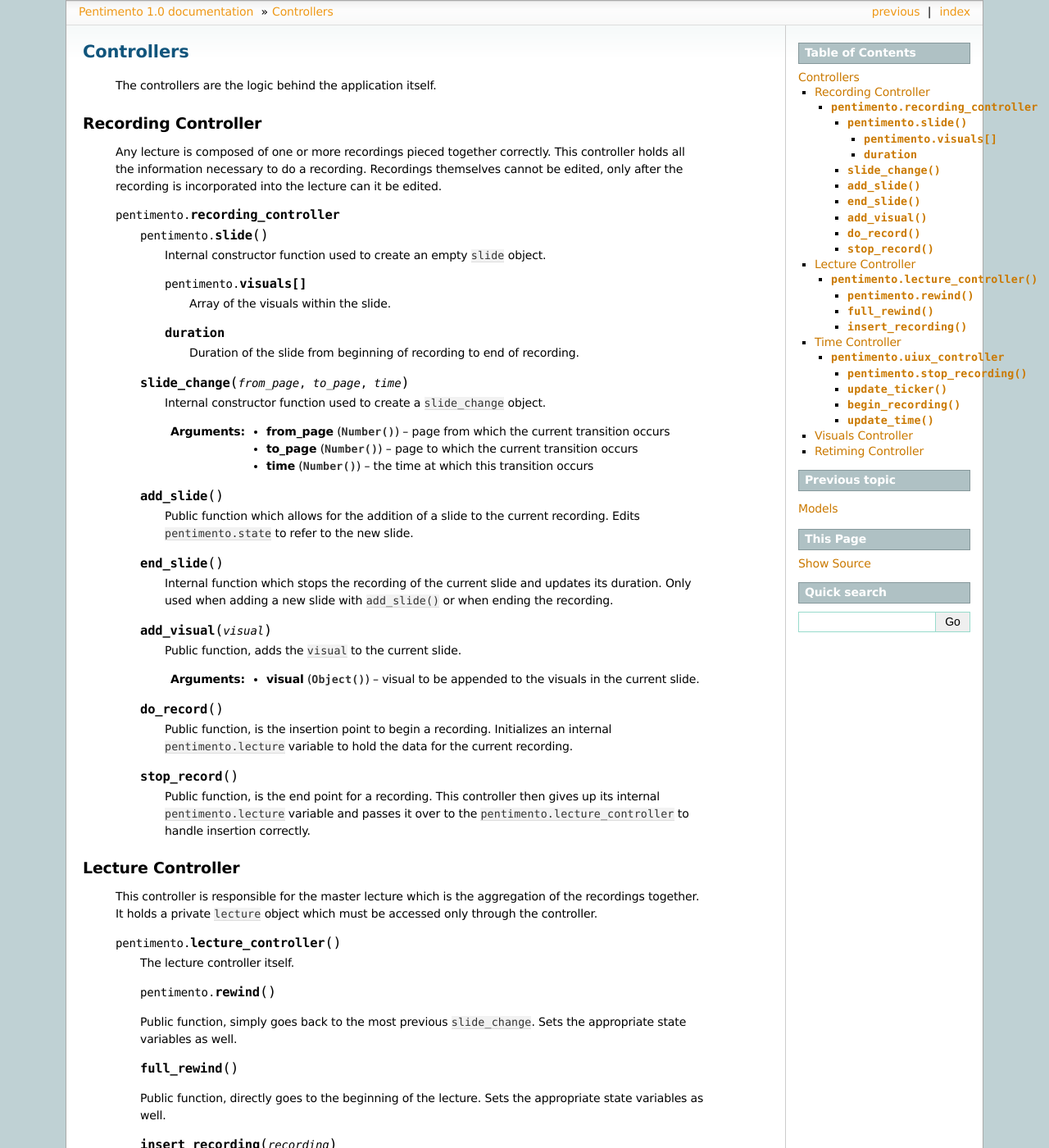
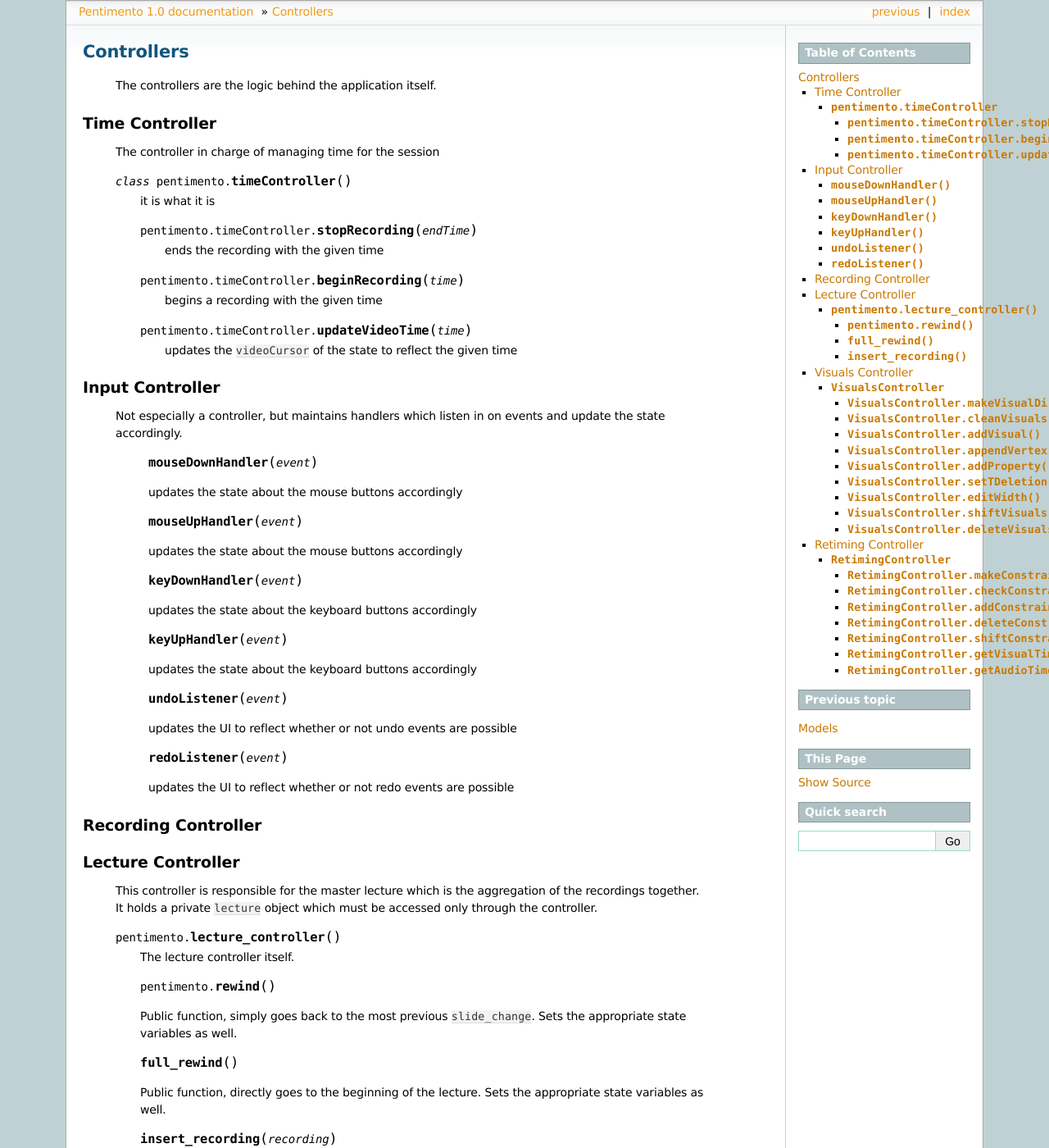
Before and after one commit to aehsu/pentimento, a Sphinx documentation site: the page built from docs/controllers.rst, in a window 1280 px wide and 1400 px high. Shown: the whole window at 82% size. Built offline with Sphinx 7.4.7, drawn with Linux system fonts in a browser that asks for light colours; some of the changed text lies outside the part shown.

Commit message:
working on docs, almost done

```diff
--- a/docs/controllers.rst
+++ b/docs/controllers.rst
@@ -4,55 +4,64 @@
 ============
  The controllers are the logic behind the application itself.
 
+
+.. _time-controller:
+
+Time Controller
+---------------
+ The controller in charge of managing time for the session
+
+ .. js:class:: pentimento.timeController
+
+ 	it is what it is
+
+ 	.. js:function:: stopRecording(endTime)
+
+ 		ends the recording with the given time
+
+ 	.. js:function:: beginRecording(time)
+
+ 		begins a recording with the given time
+
+ 	.. js:function:: updateVideoTime(time)
+
+ 		updates the ``videoCursor`` of the state to reflect the given time
+
+.. _input-controller:
+
+Input Controller
+-----------------
+ Not especially a controller, but maintains handlers which listen in on events and update the state accordingly.
+
+	.. js:function:: mouseDownHandler(event)
+
+ 	updates the state about the mouse buttons accordingly
+
+ 	.. js:function:: mouseUpHandler(event)
+
+ 	updates the state about the mouse buttons accordingly
+
+ 	.. js:function:: keyDownHandler(event)
+
+ 	updates the state about the keyboard buttons accordingly
+
+ 	.. js:function:: keyUpHandler(event)
+
+ 	updates the state about the keyboard buttons accordingly
+
+ 	.. js:function:: undoListener(event)
+
+ 	updates the UI to reflect whether or not undo events are possible
+
+ 	.. js:function:: redoListener(event)
+
+ 	updates the UI to reflect whether or not redo events are possible
+
 .. _recording-controller:
 
 Recording Controller
 --------------------
- Any lecture is composed of one or more recordings pieced together correctly. This controller holds all the information necessary to do a recording. Recordings themselves cannot be edited, only after the recording is incorporated into the lecture can it be edited.
 
- .. js:data:: pentimento.recording_controller
-
- 	.. js:function:: slide()
-
- 		Internal constructor function used to create an empty ``slide`` object.
-
- 		.. js:attribute:: visuals[]
-
- 			Array of the visuals within the slide.
-
- 		.. js:attribute:: duration
-
- 			Duration of the slide from beginning of recording to end of recording.
-
- 	.. js:function:: slide_change(from_page, to_page, time)
-
- 		Internal constructor function used to create a ``slide_change`` object.
-
- 		:param Number from_page: page from which the current transition occurs
- 		:param Number to_page: page to which the current transition occurs
- 		:param Number time: the time at which this transition occurs
-
- 	.. js:function:: add_slide()
-
- 		Public function which allows for the addition of a slide to the current recording. Edits ``pentimento.state`` to refer to the new slide.
-
- 	.. js:function:: end_slide()
-
- 		Internal function which stops the recording of the current slide and updates its duration. Only used when adding a new slide with ``add_slide()`` or when ending the recording.
-
- 	.. js:function:: add_visual(visual)
-
- 		Public function, adds the ``visual`` to the current slide.
-
- 		:param Object visual: visual to be appended to the visuals in the current slide.
-
- 	.. js:function:: do_record()
-
- 		Public function, is the insertion point to begin a recording. Initializes an internal ``pentimento.lecture`` variable to hold the data for the current recording.
-
- 	.. js:function:: stop_record()
-
- 		Public function, is the end point for a recording. This controller then gives up its internal ``pentimento.lecture`` variable and passes it over to the ``pentimento.lecture_controller`` to handle insertion correctly.
 
 .. _lecture-controller:
 
@@ -78,39 +87,91 @@
 
  	:param Object recording: lecture which comes from the recording controller.
 
-.. _time-controller:
-
-Time Controller
----------------
- **UGHHH RENAME THIS SHIT** This is really the **time** controller
-
- .. js:data:: pentimento.uiux_controller
-
- 	it is what it is
-
- 	.. js:function:: stop_recording()
-
- 		paired with the other stop_recording function
-
- 	.. js:function:: update_ticker(time)
-
- 		just updates the ticker
-
- 	.. js:function:: begin_recording()
-
- 		does what it sounds like
-
- 	.. js:function:: update_time(time)
-
- 		globally updates the time and state to the given time
-
-
 .. _visuals-controller:
 
 Visuals Controller
 --------------------
 
+ .. js:class:: VisualsController
+
+ 	The controller in charge of manipulating the visuals of a lecture, regardless of which slide it passed in
+
+ 	.. js:function:: makeVisualDirty(visuals)
+
+ 	makes the visuals given "dirty", meaning to disable them for the duration of the recording
+
+ 	.. js:function:: cleanVisuals(dirtyWrappers, amount)
+
+ 	"cleans" the visuals which are wrapped inside of the "dirty" objects, and shifts them by the appropriate amount
+
+ 	.. js:function:: addVisual(slide, visual)
+
+ 	adds the visual to the slide appropriately
+
+	.. js:function:: appendVertex(visual, vertex)
+
+	appends the vertex to the visual
+
+	.. js:function:: addProperty(visual, property)
+
+	appends the property transformation into the visual
+
+	.. js:function:: setTDeletion(visual, time)
+
+	sets the ``tDeletion`` for the visual to the given time
+
+	.. js:function:: editWidth(visual, newWidth)
+
+	changes the original width of the given visual
+
+	.. js:function:: shiftVisuals(visuals, amount)
+
+	shifts the given visuals by the specified amount
+
+	.. js:function:: deleteVisuals(slide, visuals)
+
+	deletes the given visuals from the slide
+
 .. _retiming-controller:
 
 Retiming Controller
 --------------------
+ The controller in charge of handling everything associated with constraints
+
+ .. js:class:: RetimingController
+
+ 	constructor for the retiming controller
+
+ 	:returns: a new retiming controller object
+
+ 	.. js:function:: makeConstraintDirty(constraint)
+
+ 	disables the given constraint
+
+ 	.. js:function:: checkConstraint(constraint)
+
+ 	ensures that the given constraint does not conflict with any others
+
+ 	:returns: a boolean indicating whether the constraint is okay or not
+
+ 	.. js:function:: addConstraint(constraint)
+
+ 	places the constraint within the array of constraints for the lecture if it's compatible
+
+ 	:returns: whether the addition was successful or not
+
+ 	.. js:function:: deleteConstraint(constraint)
+
+ 	deletes the constraint from the array of constraints
+
+ 	.. js:function:: shiftConstraints(constraints, amount)
+
+ 	shifts the given constraints by the amount specified
+
+ 	.. js:function:: getVisualTime(audioTime)
+
+ 	:returns: a linear interpolation of the audioTime given the constraints and returns the visual time that would result from interpolating the audioTime
+
+ 	.. js:function:: getAudioTime(visualTime)
+
+ 	:returns: a linear interpolation of the visualTime given the constraints and returns the audio time that would result from interpolating the visualTime
```
Also changed, not shown: 2 other files.
